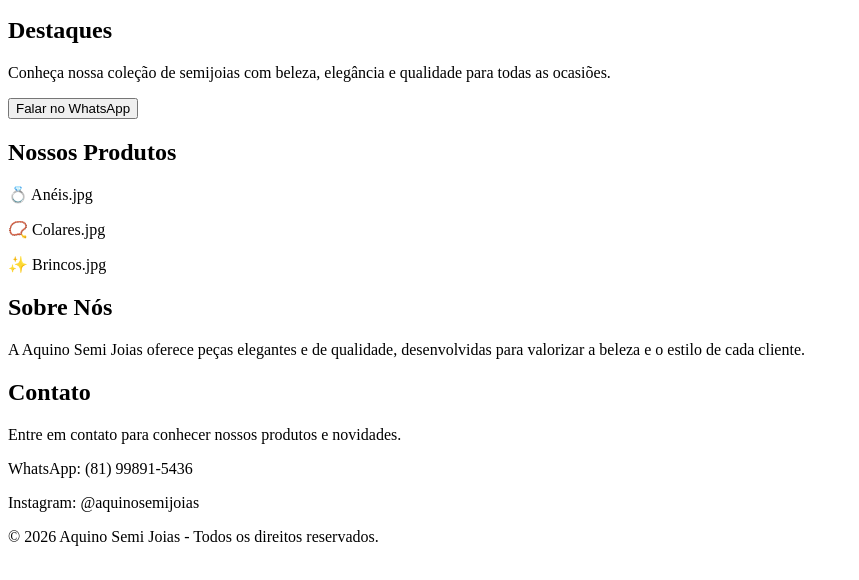
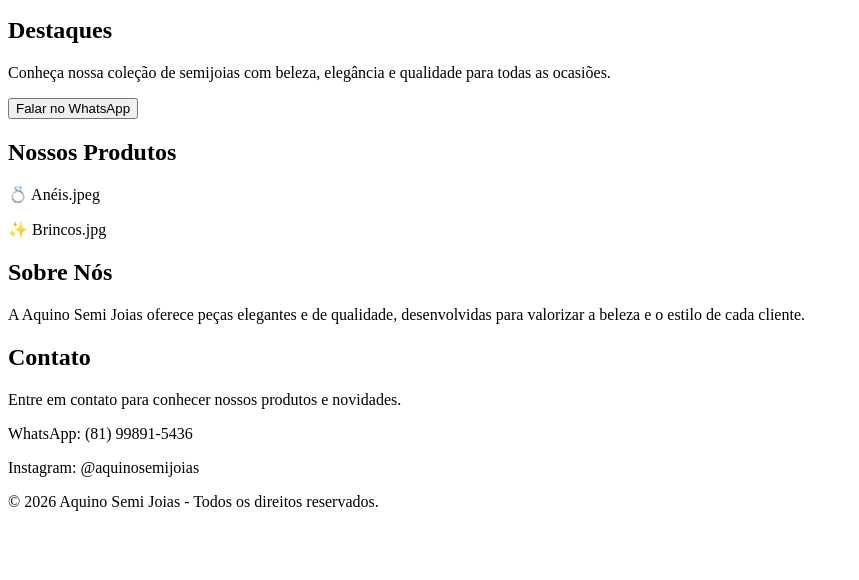
Before and after one commit to rafaeljct2-commits/aquino-semijoias, a plain HTML site: page index.html in a window 1280 px wide. Shown: the part 174-754 px from the top of the page, without its empty margins (0-859 px from the left). Drawn offline with Linux system fonts and the light colour scheme.

Commit message:
Update index.html

```diff
--- a/index.html
+++ b/index.html
@@ -24,8 +24,8 @@
 <section>
     <h2>Nossos Produtos</h2>
 
-    <p>💍 Anéis.jpg
-    <p>📿 Colares.jpg
+    <p>💍 Anéis.jpeg
+
     <p>✨ Brincos.jpg
 
 </section>
```
